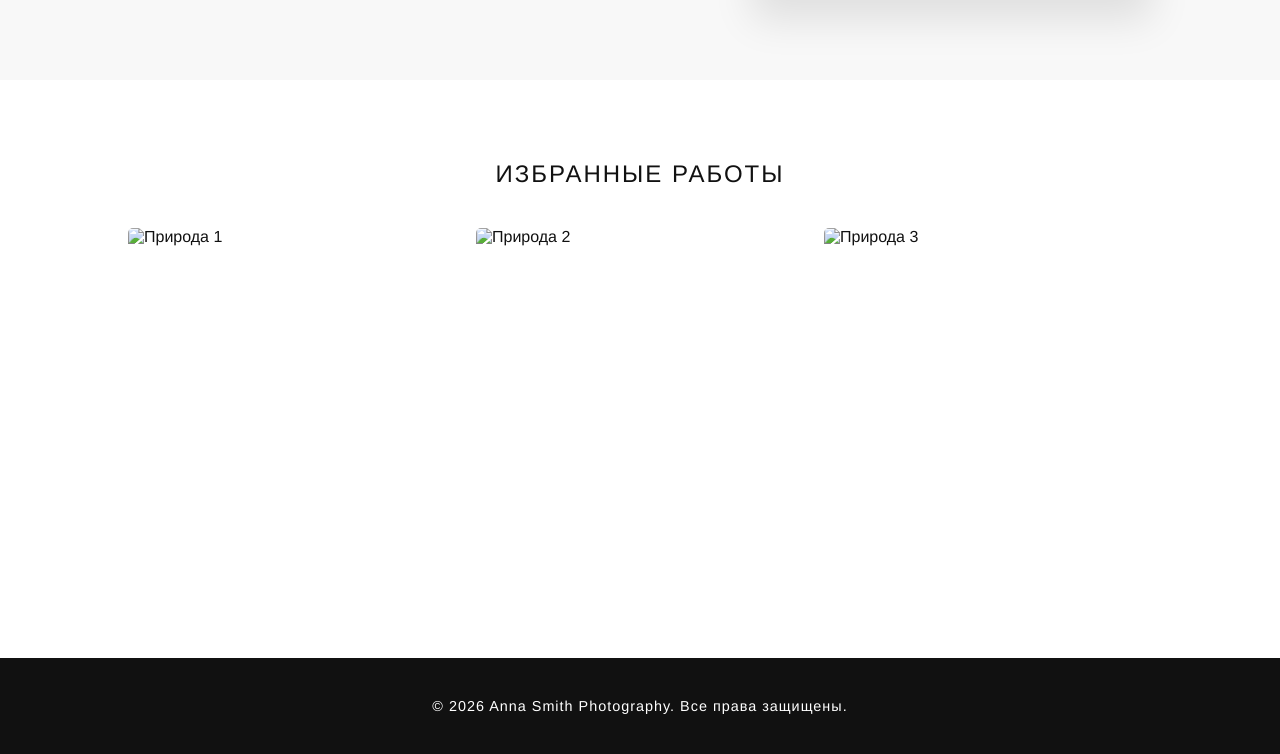
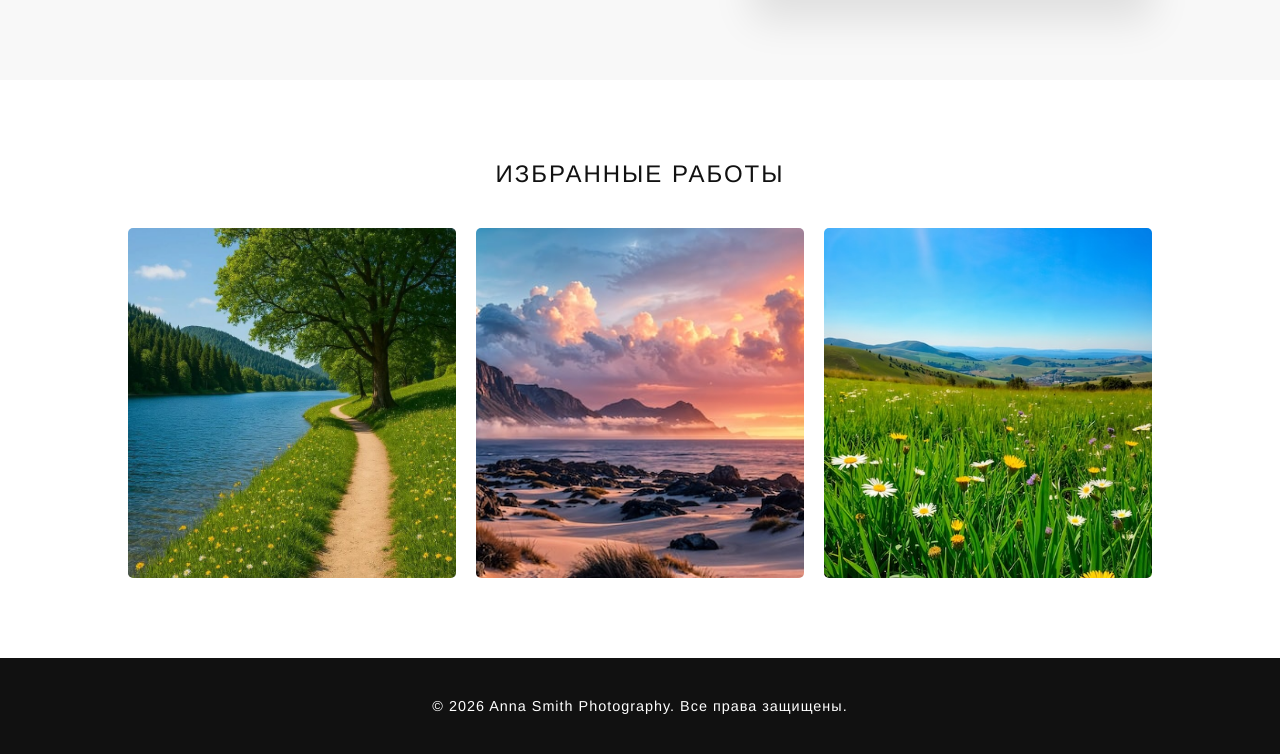
Before and after one commit to d-ekimov/Kwork, a plain HTML site: page index.html in a window 1280 px wide. Shown: the part 717-1471 px from the top of the page. Drawn offline with Linux system fonts and the light colour scheme.

Commit message:
Update index.html

```diff
--- a/index.html
+++ b/index.html
@@ -73,9 +73,9 @@
     <div class="gallery-title">Избранные работы</div>
     <div class="gallery">
       <!-- ВСТАВЬ СЮДА ССЫЛКИ НА ФОТО ПРИРОДЫ -->
-      <img src="https://yandex.ru/images/touch/search?text=%D0%BF%D1%80%D0%B8%D1%80%D0%BE%D0%B4%D0%B0&img_url=https%3A%2F%2Fsun9-11.vkuserphoto.ru%2Fs%2Fv1%2Fig2%2F1KM6pdLOiRg9U3bq7gHRkESlW_d6s10bbtsICJauT4LRj32Lp2EUJzauYlzPZu7LjhBs9kFfHO_mdl4-pJRbS3yc.jpg%3Fquality%3D95%26as%3D32x56%2C48x84%2C72x126%2C108x189%2C160x280%2C240x420%2C360x630%2C480x840%2C540x945%2C618x1081%26from%3Dbu%26u%3DRaI3MG5KUWqV_uvxbyWLLSPoLbWrt4Ec3XlZoBN-e2A%26cs%3D360x0&pos=4&rpt=simage&parent-reqid=1792429739688269-5528458796596757334-ac5qh22ezkbotkz5-BAL&source=serp" alt="Природа 1" class="gallery-item">
-      <img src="https://yandex.ru/images/touch/search?text=%D0%BF%D1%80%D0%B8%D1%80%D0%BE%D0%B4%D0%B0&img_url=http%3A%2F%2Fi.pinimg.com%2F736x%2F90%2Fd1%2Fc4%2F90d1c403eb0b34d63016c4cbd1136e15.jpg&pos=3&rpt=simage&parent-reqid=1792429739688269-5528458796596757334-ac5qh22ezkbotkz5-BAL&source=serp" alt="Природа 2" class="gallery-item">
-      <img src="https://yandex.ru/images/touch/search?text=%D0%BF%D1%80%D0%B8%D1%80%D0%BE%D0%B4%D0%B0&img_url=https%3A%2F%2Fsun9-36.vkuserphoto.ru%2Fs%2Fv1%2Fig2%2FDHndhli0dqVQ-hj3_zECCN_QXdQ_BRlmIBLWx4lHV-tDG8EesCuOvnUh5rTWIxBJ0_FkXxixpRMNKvdc80zeXS3i.jpg%3Fquality%3D95%26crop%3D0%2C106%2C1031%2C1546%26as%3D32x48%2C48x72%2C72x108%2C108x162%2C160x240%2C240x360%2C360x540%2C480x720%2C540x810%2C640x960%2C720x1080%2C1031x1546%26from%3Dbu%26cs%3D640x0&pos=0&rpt=simage&parent-reqid=1792429739688269-5528458796596757334-ac5qh22ezkbotkz5-BAL&source=serp" alt="Природа 3" class="gallery-item">
+      <img src="priroda.jpeg" alt="Природа 1" class="gallery-item">
+      <img src="prirodadva.jpg" alt="Природа 2" class="gallery-item">
+      <img src="prirodatri.jpg" alt="Природа 3" class="gallery-item">
     </div>
   </section>
 
```
